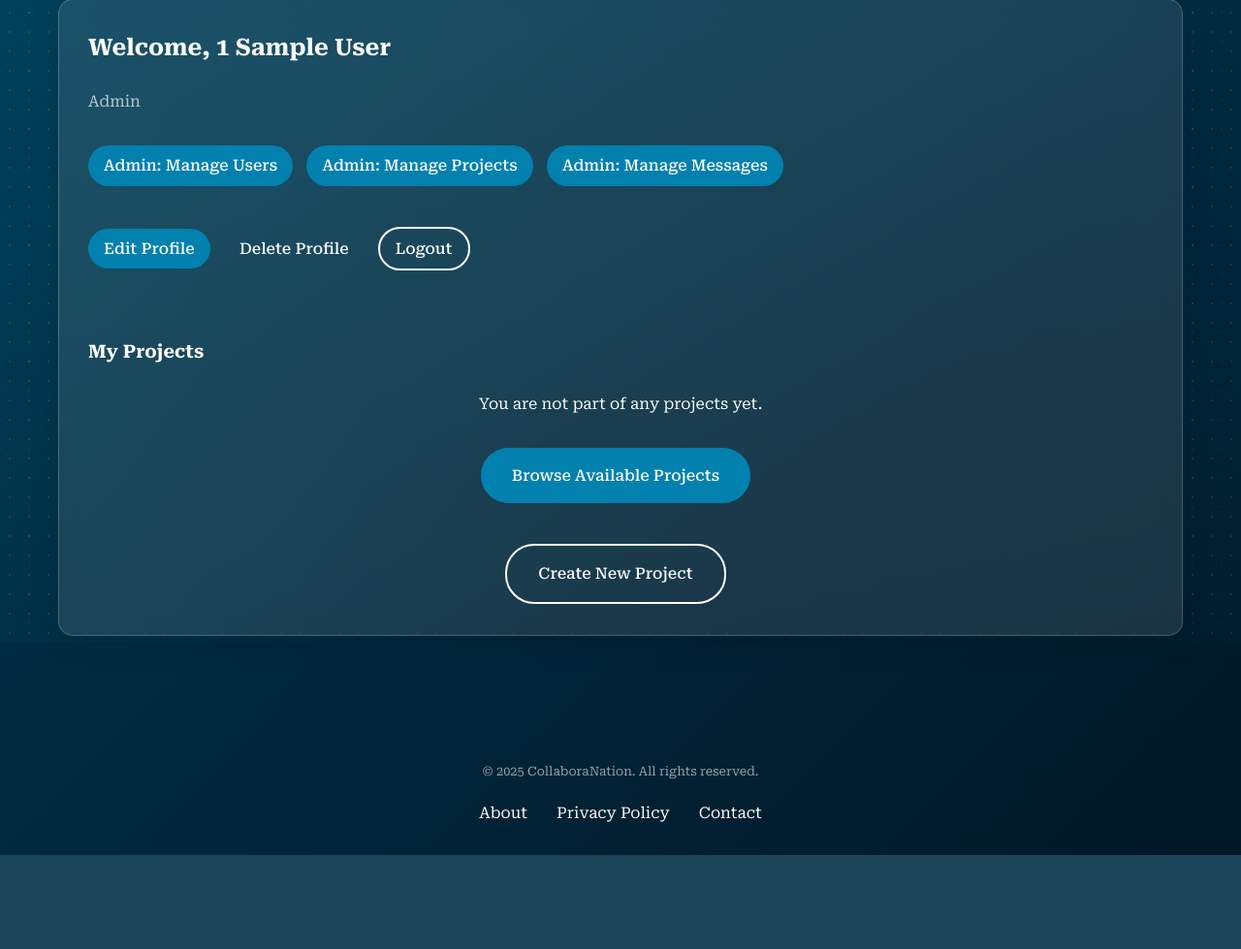
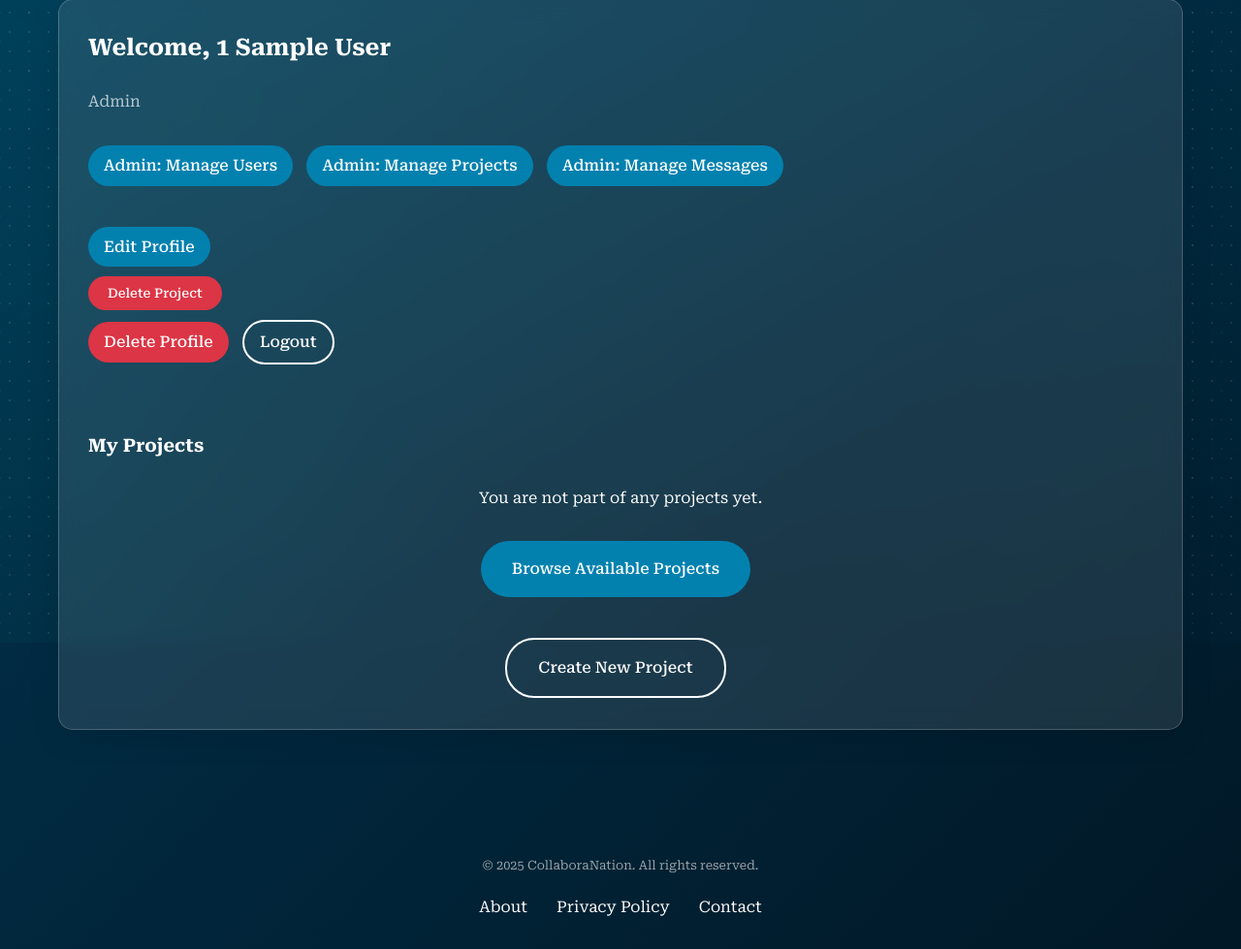
Before and after one commit to zackychan97/CIS375_Spring2025_Project1, a PHP site: page /dashboard.php in a window 1280 px wide. Shown: the part 137-1116 px from the top of the page at 97% size. Before the commit the page ends 1019 px from the top, so only its background shows below. Run offline with PHP 8.4, Linux system fonts and the light colour scheme; the visitor is signed in with stand-in values (Sample User, id 1); data that the repository does not hold is empty.

Commit message:
bug fixes

```diff
--- a/assets/style.css
+++ b/assets/style.css
@@ -8,6 +8,7 @@
   --accent-color: #04bfbf;
   --light-color: #ffffff;
   --dark-color: #011826;
+  --danger-color: #dc3545;
   --glass-bg: rgba(255, 255, 255, 0.1);
   --glass-border: rgba(255, 255, 255, 0.2);
   --glass-shadow: rgba(0, 0, 0, 0.1);
@@ -172,6 +173,16 @@ a:hover {
 .btn-outline:hover {
   background-color: var(--light-color);
   color: var(--primary-color);
+  transform: translateY(-3px);
+}
+
+.btn-danger {
+  background-color: var(--danger-color);
+  color: var(--light-color);
+}
+
+.btn-danger:hover {
+  background-color: rgba(220, 53, 69, 0.9);
   transform: translateY(-3px);
 }
 
--- a/dashboard.php
+++ b/dashboard.php
@@ -51,6 +51,9 @@ $projects = mysqli_fetch_all($result, MYSQLI_ASSOC);
             </div>
             <div class="col-md-4 text-md-end mt-4 mt-md-0">
                 <a href="edit_profile.php" class="btn btn-secondary me-2 px-2 py-1">Edit Profile</a>
+                <form method="POST" action="delete_profile.php" class="d-inline ms-2" onsubmit="return confirm('Are you sure you want to delete this project?');">
+                            <button type="submit" name="delete_project" class="btn btn-danger">Delete Project</button>
+                </form>
                 <a href="delete_profile.php" class="btn btn-danger me-2 px-2 py-1">Delete Profile</a>
                 <a href="logout.php" class="btn btn-outline px-2 py-1">Logout</a>
             </div>
--- a/index.php
+++ b/index.php
@@ -20,7 +20,7 @@ $featuredProjects = mysqli_fetch_all($featuredResult, MYSQLI_ASSOC);
 
     <!-- Featured Projects -->
     <section class="mb-5">
-        <h2 class="text-center mb-4">Featured Projects</h2>
+        <h1 class="text-center mb-4">Featured Projects</h1>
         <div class="featured-projects-container">
             <?php if (!empty($featuredProjects)): ?>
                 <?php foreach ($featuredProjects as $project): ?>
```
Also changed, not shown: 1 other file.
